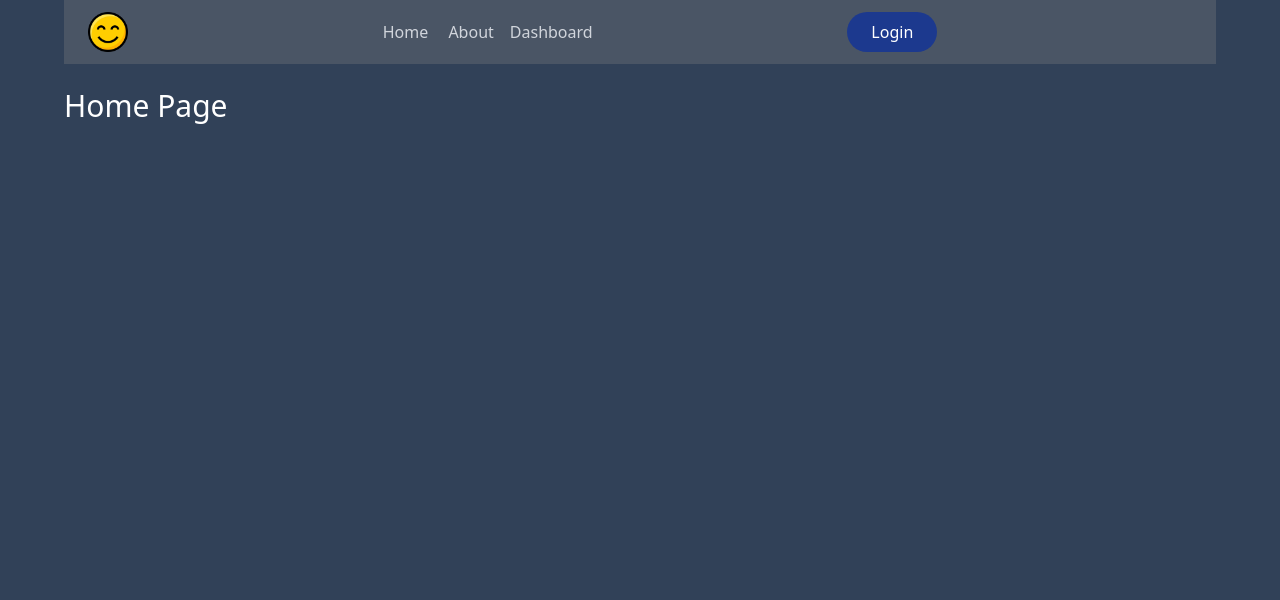
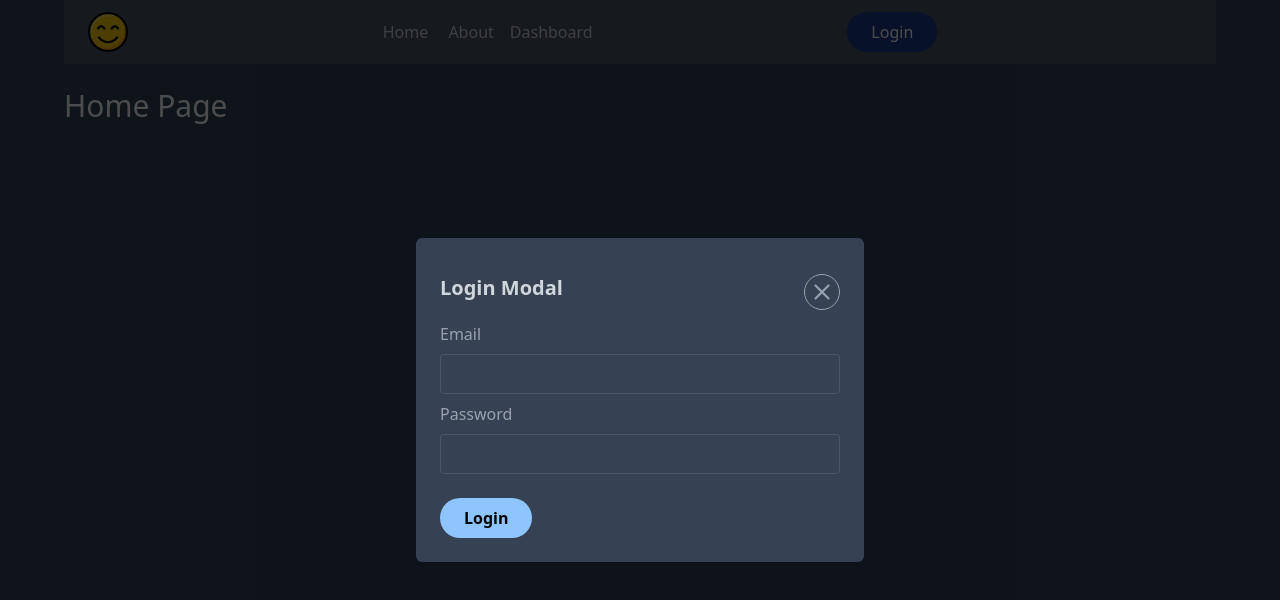
Before and after one commit to jakariya-ahmed/tiny-projects, a React (Vite) app in the folder react-partial-projects/: page / in a window 1280 px wide. Both pictures are taken after a click on the button "Login". Shown: the top 600 px of the page. Built offline with nearby package versions, Linux system fonts and the light colour scheme.

Commit message:
login form by modal

```diff
--- a/react-partial-projects/src/components/modals/ModalCardCom.jsx
+++ b/react-partial-projects/src/components/modals/ModalCardCom.jsx
@@ -1,4 +1,4 @@
-import { X } from "lucide-react";
+import { X, Zap } from "lucide-react";
 
 export default function ModalCard({
     isOpen, onClose, title
@@ -23,6 +23,39 @@ export default function ModalCard({
             </div>
             <hr className="text-gray-600" />
         </div> */}
+        <div className="fixed inset-0 z-50 flex items-center justify-center bg-black/70 bg-opacity-50">
+            <div className="bg-gray-700 rounded-md shadow-md w-full max-w-md p-6">
+                {/* header  */}
+                <div className="flex justify-between my-3">
+                    <h2 className="text-xl font-semibold text-gray-300">{title} </h2>
+                    <button onClick={onClose}
+                        className="bg-gray-700 rounded-full p-1 text-gray-400 border border-gray-400 hover:bg-rose-700 cursor-pointer transition"
+                    >
+                        <X size={26}/>
+                    </button>
+                </div>
+                {/* body  */}
+
+                <div className="text-gray-400">
+                    <label htmlFor="">Email</label>
+                    <input type="email"
+                        className="w-full h-10 border border-gray-600 px-2 my-2 focus:border-gray-400 outline-none rounded transition"
+                    />
+                </div>
+
+                <div className="text-gray-400">
+                    <label htmlFor="">Password</label>
+                    <input type="password"
+                        className="w-full h-10 border border-gray-600 px-2 my-2 focus:border-gray-400 outline-none rounded transition"
+                    />
+                </div>
+                <button
+                    type="submit"
+                    onClick={onClose}
+                    className="bg-blue-300 px-6 py-2 rounded-full font-semibold hover:bg-blue-400 mt-4 transition cursor-pointer"
+                >Login</button>
+            </div>
+        </div>
 
     </>
   );
```
